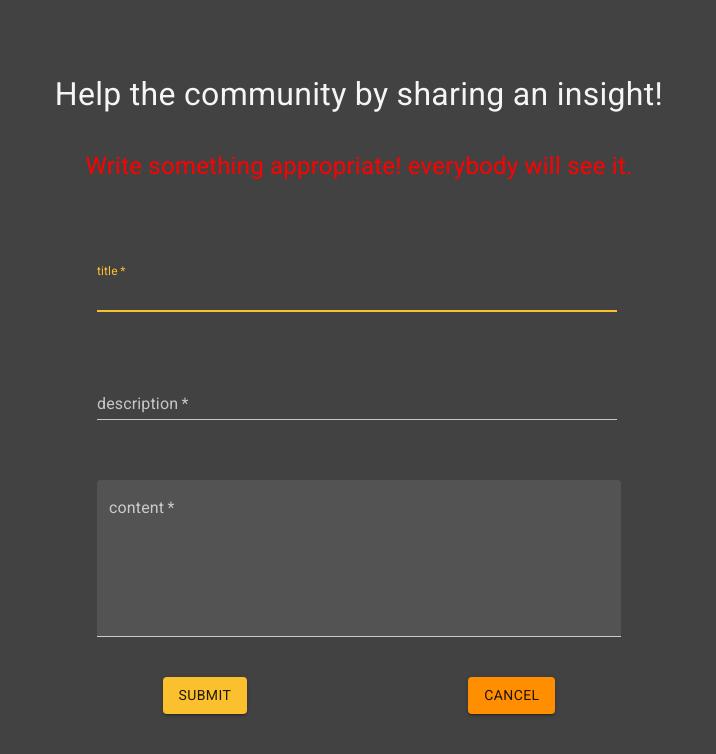
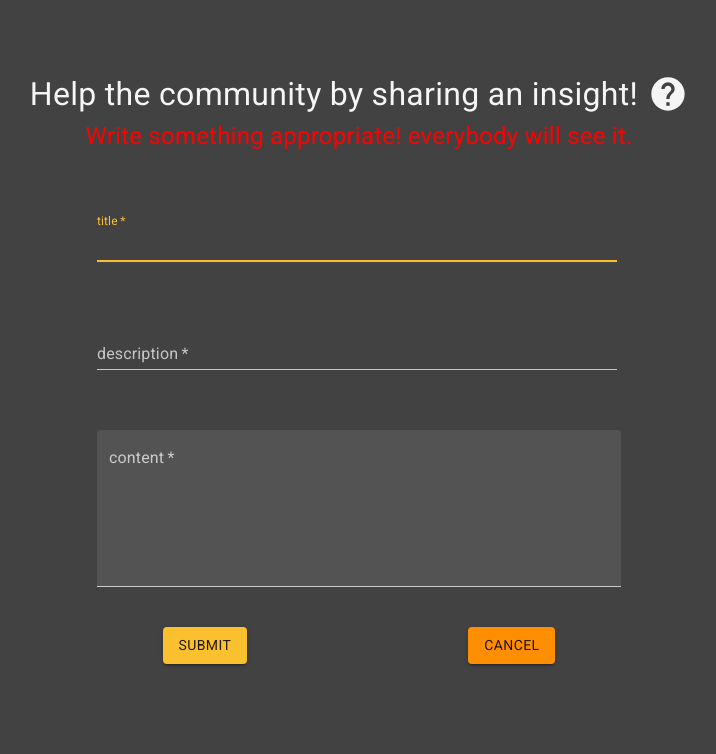
Before and after one commit to UltraDEV007/Ruby-care, a React (Create React App) app in the folder client/: page /insights/new in a window 1280 px wide. Shown: the top 754 px of the page, without its empty margins (281-997 px from the left). Built offline with nearby package versions, Linux system fonts and the light colour scheme; no server answers; sample sign-in values are in the browser's storage.

Commit message:
added an about section (button) for insightcreate.jsx

```diff
--- a/client/src/screens/InsightScreens/InsightCreate.jsx
+++ b/client/src/screens/InsightScreens/InsightCreate.jsx
@@ -6,6 +6,7 @@ import TextField from "@material-ui/core/TextField";
 import Typography from "@material-ui/core/Typography";
 import { DarkModeContext } from "../../components/Context/DarkModeContext";
 import { grey } from "@material-ui/core/colors";
+import HelpIcon from "@material-ui/icons/Help";
 
 const Div = styled.div`
   height: 100vh;
@@ -18,16 +19,29 @@ const Div = styled.div`
     margin: 0 auto;
     margin-top: 70px;
     text-align: center;
+    align-items: center;
   }
   .title {
     font-size: 1.2rem;
     color: ${({ darkMode }) => (darkMode === "dark" ? grey[100] : "#000")};
+    display: flex;
+    align-items: center;
   }
   .warning {
     color: red;
     font-size: 1rem;
-    margin-top: 30px;
     margin-bottom: -20px;
+  }
+
+  .about-container {
+    font-size: 1.2rem;
+    padding: 10px;
+    color: ${({ darkMode }) => (darkMode === "dark" ? grey[100] : "#000")};
+  }
+  .about-icon {
+    font-size: 40px;
+    margin-left: 10px;
+    cursor: pointer;
   }
 
   @media screen and (min-width: 1000px) {
@@ -43,7 +57,7 @@ const Div = styled.div`
 const Form = styled.form`
   display: flex;
   flex-direction: column;
-  margin: 20px auto;
+  margin: 0 auto;
 
   .input-container {
     margin: 10px;
@@ -88,6 +102,15 @@ const Form = styled.form`
 
 export default function InsightCreate(props) {
   const [darkMode] = useContext(DarkModeContext);
+  const [openAbout, setOpenAbout] = useState(false);
+
+  const handleOpen = () => {
+    setOpenAbout(!openAbout);
+  };
+  const handleClose = () => {
+    setOpenAbout(false);
+  };
+
   const [formData, setFormData] = useState({
     title: "",
     description: "",
@@ -112,17 +135,26 @@ export default function InsightCreate(props) {
       <div className="title-container">
         <Typography className="title">
           Help the community by sharing an insight!
+          <HelpIcon className="about-icon" onClick={handleOpen} />
         </Typography>
+        {openAbout && (
+          <div className="about-container">
+            <Typography>
+              an insight is information or a personal experience that is
+              educational, actionable, and/or reassuring to the community.
+            </Typography>
+          </div>
+        )}
         <Typography className="warning">
           Write something appropriate! everybody will see it.
         </Typography>
       </div>
-      <Form onSubmit={handleSubmit}>
+      <Form onSubmit={handleSubmit} onClick={handleClose}>
         <br />
         <div className="input-container">
           <TextField
             required
-            className="string-input title"
+            className="string-input"
             label="title"
             autoFocus
             type="text"
```
Also changed, not shown: 1 other file (tests, documents, lock files or other folders).
